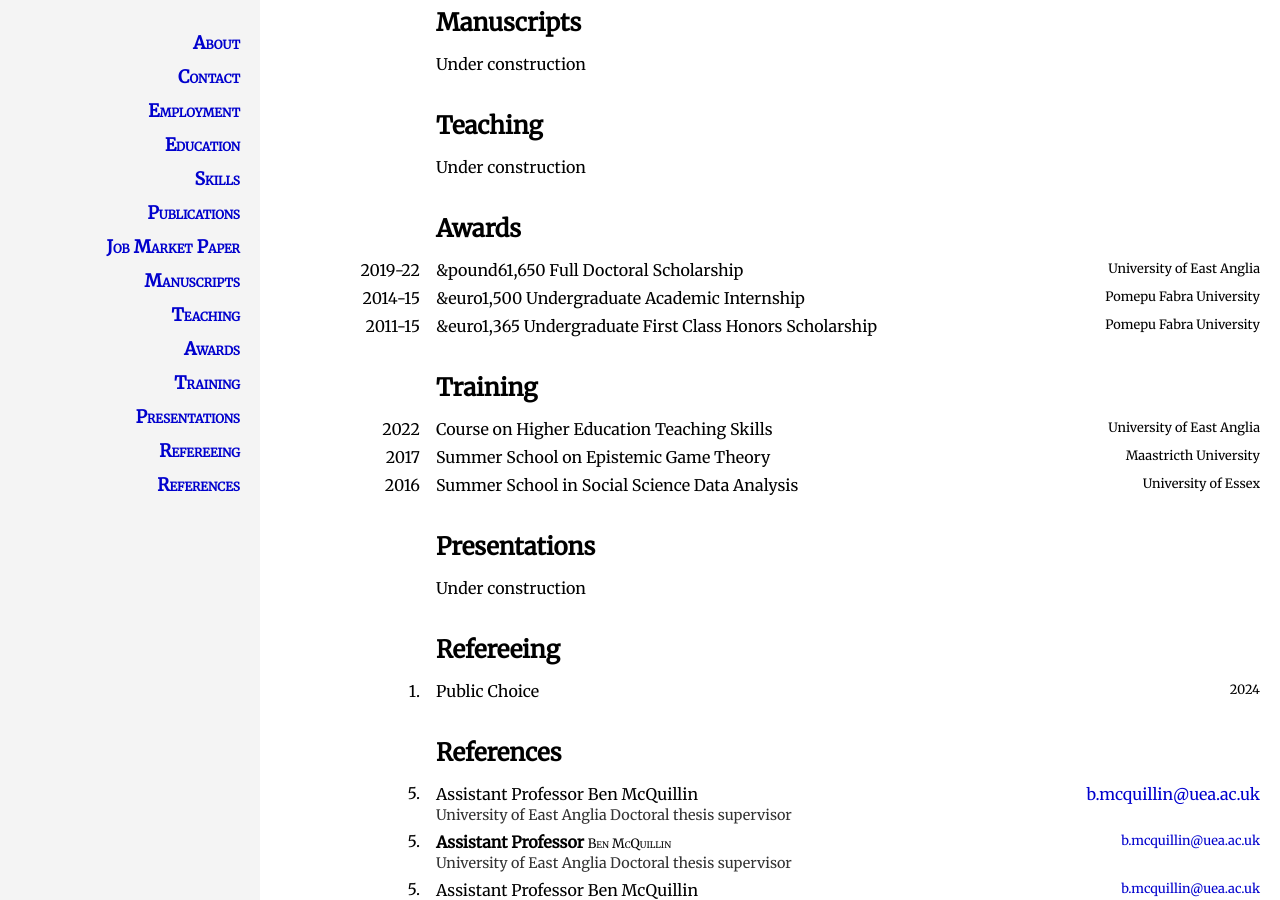
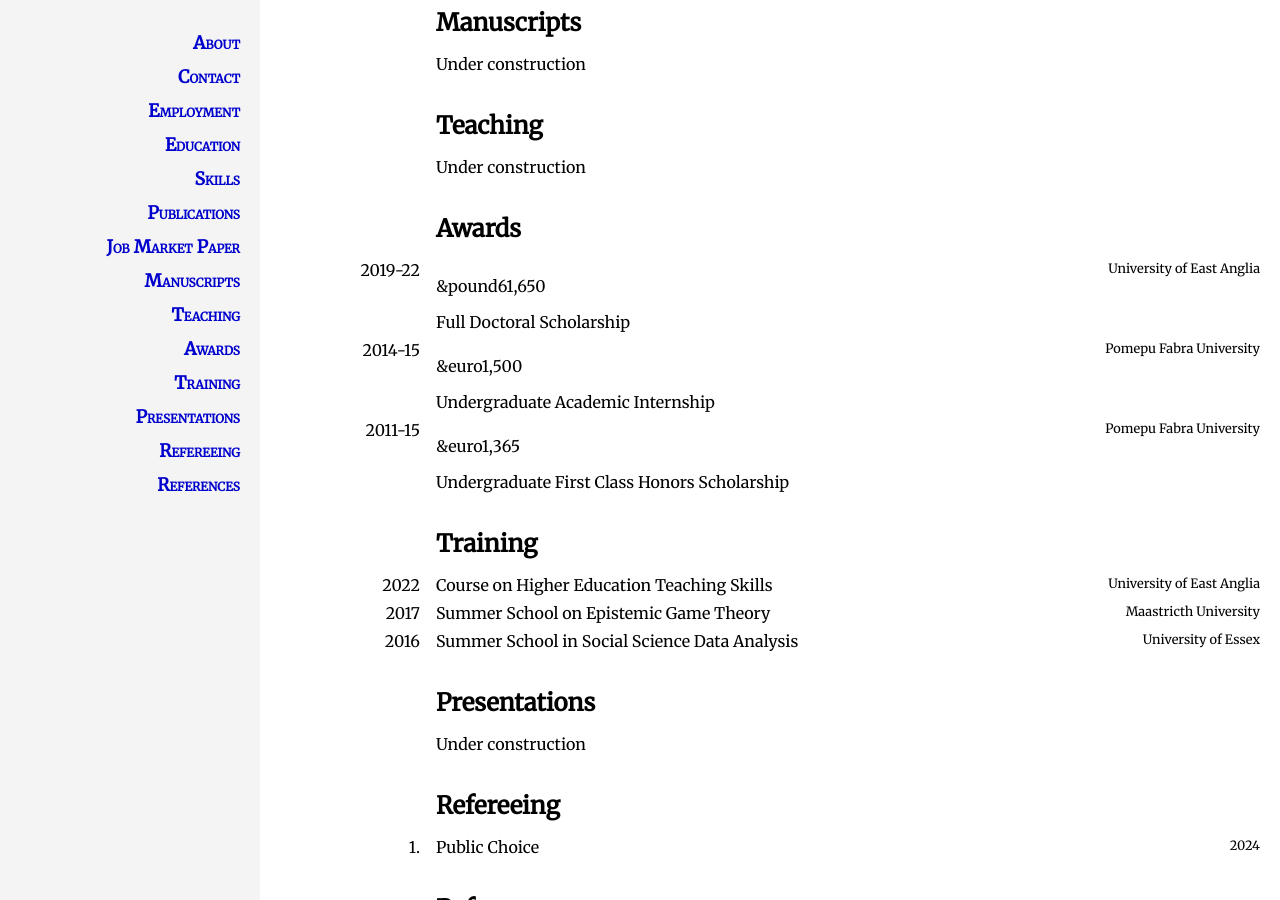
Before and after one commit to HectorHermidaRivera/hectorhermidarivera.github.io, a Jekyll site: the page built from index.md, in a window 1280 px wide and 900 px high, scrolled down 1403 px. Built offline with Jekyll 4.4.1, drawn with Linux system fonts in a browser that asks for light colours.

```diff
--- a/index.md
+++ b/index.md
@@ -133,14 +133,14 @@ title: Home
   <div class="label">2019-22</div>
   <div class="value">
     <div class="fill-line">
-      <span>&pound61,650 Full Doctoral Scholarship</span>
+      <span><p>&pound61,650</p> Full Doctoral Scholarship</span>
       <span>University of East Anglia</span>
     </div>
   </div>
   <div class="label">2014-15</div>
   <div class="value">
     <div class="fill-line">
-      <span>&euro1,500 Undergraduate Academic Internship</span>
+      <span><p>&euro1,500</p> Undergraduate Academic Internship</span>
       <span>Pomepu Fabra University</span>
     </div>
   </div>
@@ -148,7 +148,7 @@ title: Home
   <div class="label">2011-15</div>
   <div class="value">
     <div class="fill-line">
-      <span>&euro1,365 Undergraduate First Class Honors Scholarship</span>
+      <span><p>&euro1,365</p> Undergraduate First Class Honors Scholarship</span>
       <span>Pomepu Fabra University</span>
     </div>
   </div>
```
